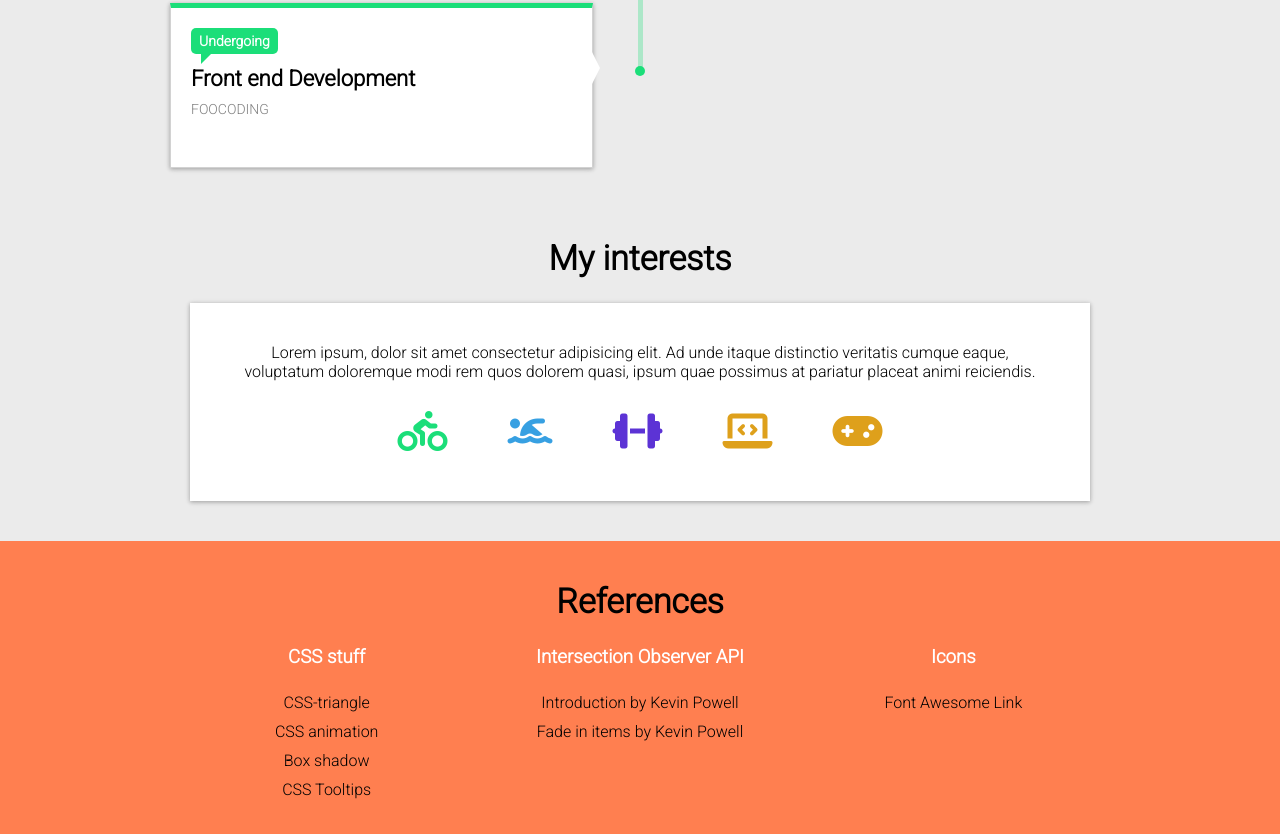
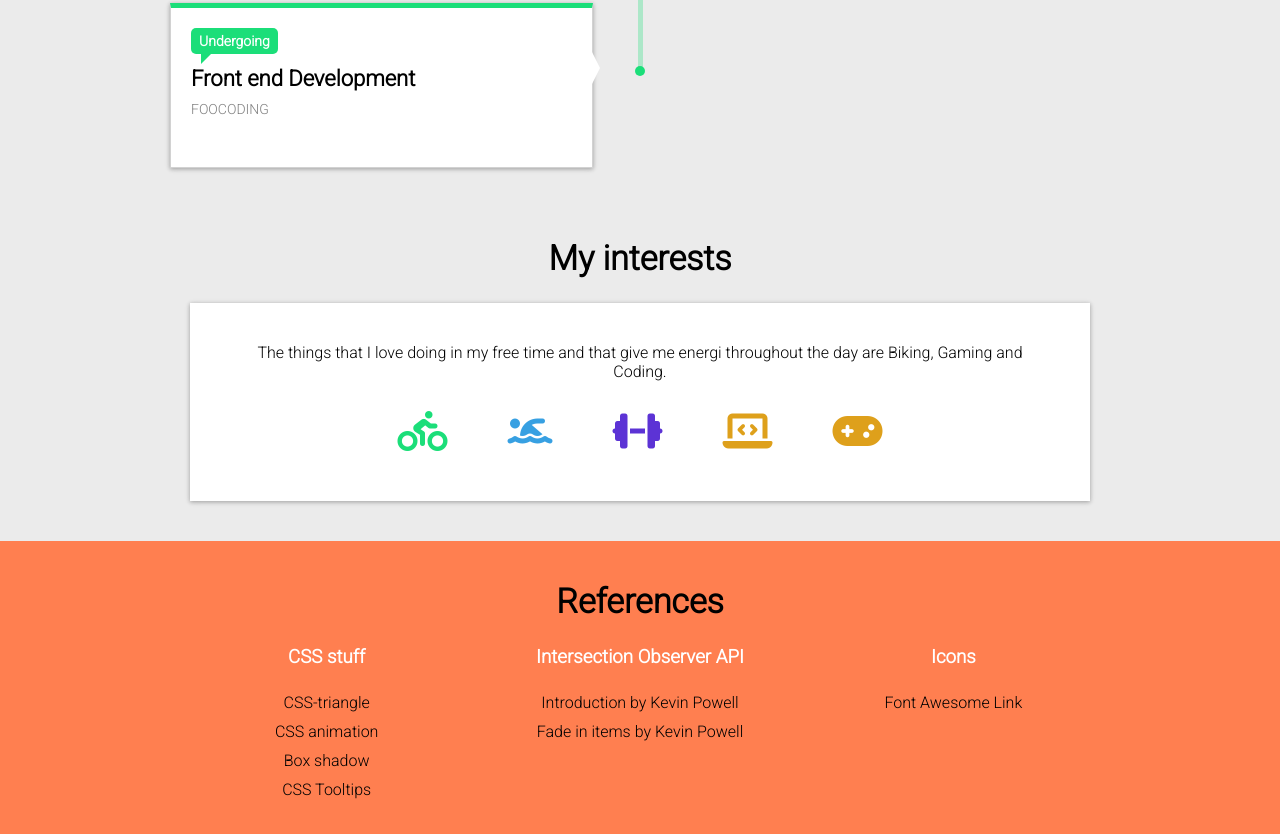
Before and after one commit to Claudiu-Ionel/CV.github.io, a plain HTML site: page index.html in a window 1280 px wide. Shown: the part 2888-3722 px from the top of the page. Drawn offline with nearby package versions, Linux system fonts and the light colour scheme.

Commit message:
Updated my interests section
Forgot to change the Lorem text

```diff
--- a/index.html
+++ b/index.html
@@ -251,10 +251,7 @@
         <h2 class="section-title">My interests</h2>
         <div class="hobbies-wrapper">
           <div class="text">
-            Lorem ipsum, dolor sit amet consectetur adipisicing elit. Ad unde
-            itaque distinctio veritatis cumque eaque, voluptatum doloremque modi
-            rem quos dolorem quasi, ipsum quae possimus at pariatur placeat
-            animi reiciendis.
+             The things that I love doing in my free time and that give me energi throughout the day are Biking, Gaming and Coding.
           </div>
           <ul class="hobbies">
             <div class="hobby basic-font">
```
